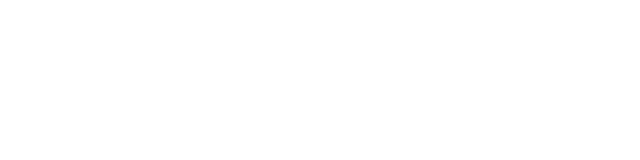
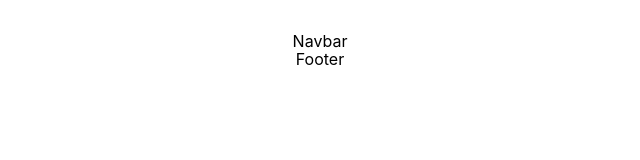
Before and after one commit to gsusk/urlz, a React (Vite) app in the folder client/: page / in a window 1280 px wide. Shown: the top 160 px of the page, without its empty margins (320-960 px from the left). Built offline with nearby package versions, Linux system fonts and the light colour scheme.

Commit message:
add initial layout

```diff
--- a/client/package.json
+++ b/client/package.json
@@ -12,7 +12,8 @@
   "dependencies": {
     "@tanstack/react-query": "^5.36.0",
     "react": "^18.2.0",
-    "react-dom": "^18.2.0"
+    "react-dom": "^18.2.0",
+    "react-router-dom": "^6.23.1"
   },
   "devDependencies": {
     "@types/react": "^18.2.66",
--- a/client/src/App.tsx
+++ b/client/src/App.tsx
@@ -1,7 +1,15 @@
 import "./App.css";
+import Footer from "./components/Footer";
+import Header from "./components/Header";
 
 function App() {
-  return <></>;
+  return (
+    <>
+      <Header></Header>
+      <body></body>
+      <Footer></Footer>
+    </>
+  );
 }
 
 export default App;
--- /dev/null
+++ b/client/src/components/Footer.tsx
@@ -0,0 +1,5 @@
+function Footer() {
+  return <div>Footer</div>;
+}
+
+export default Footer;
--- /dev/null
+++ b/client/src/components/Header.tsx
@@ -0,0 +1,11 @@
+import Navbar from "./Navbar";
+
+function Header() {
+  return (
+    <header>
+      <Navbar></Navbar>
+    </header>
+  );
+}
+
+export default Header;
--- /dev/null
+++ b/client/src/components/Navbar.tsx
@@ -0,0 +1,5 @@
+function Navbar() {
+  return <div>Navbar</div>;
+}
+
+export default Navbar;
```
Also changed, not shown: 1 other file (tests, documents, lock files or other folders).
